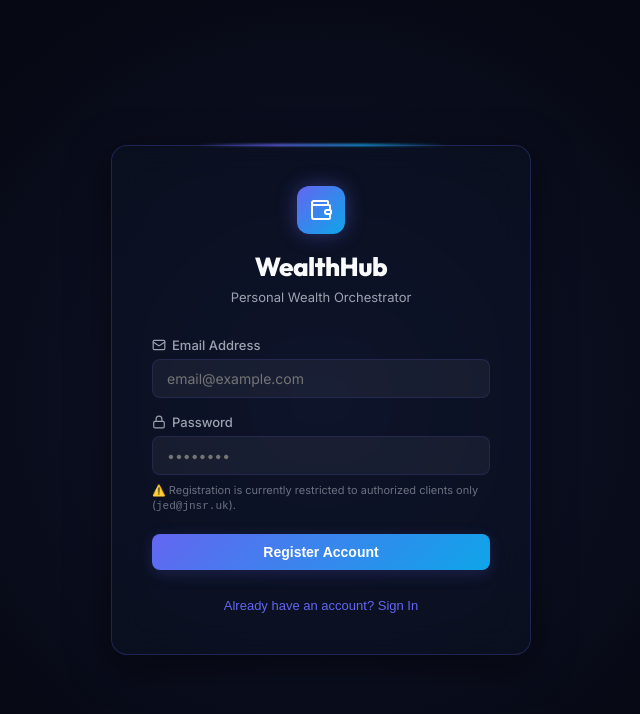
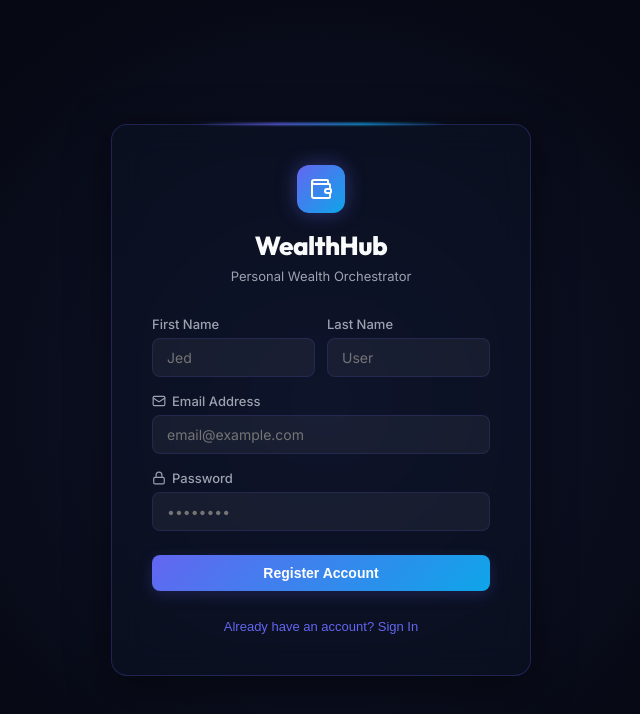
Before and after one commit to JNSR295/money-hub, a React (Vite) app in the folder frontend/: page / in a window 1280 px wide. Both pictures are taken after a click on the button "Don't have an account? Register". Shown: the top 714 px of the page, without its empty margins (319-959 px from the left). Built offline with nearby package versions, Linux system fonts and the light colour scheme; no server answers.

Commit message:
feat: add first/last name to registration, password complexity check, and silences registration restrictions

```diff
--- a/frontend/src/screens/LoginScreen.tsx
+++ b/frontend/src/screens/LoginScreen.tsx
@@ -10,6 +10,8 @@ function LoginScreen({ onLoginSuccess }: LoginScreenProps) {
   const [isRegistering, setIsRegistering] = useState(false);
   const [email, setEmail] = useState('');
   const [password, setPassword] = useState('');
+  const [firstName, setFirstName] = useState('');
+  const [lastName, setLastName] = useState('');
   const [twoFactorToken, setTwoFactorToken] = useState('');
   const [show2FA, setShow2FA] = useState(false);
   const [message, setMessage] = useState<{ text: string; isError: boolean } | null>(null);
@@ -22,11 +24,24 @@ function LoginScreen({ onLoginSuccess }: LoginScreenProps) {
 
     try {
       if (isRegistering) {
-        // Register API
-        await axios.post('/api/register', { email, password });
+        // Frontend Password Complexity Validation: at least 8 chars, 1 uppercase, 1 digit, 1 special char
+        const passwordRegex = /^(?=.*[A-Z])(?=.*\d)(?=.*[!@#$%^&*()_+\-=\[\]{};':"\\|,.<>\/?]).{8,}$/;
+        if (!passwordRegex.test(password)) {
+          setMessage({
+            text: 'Password must be at least 8 characters long and contain at least one uppercase letter, one number, and one special character.',
+            isError: true
+          });
+          setIsLoading(false);
+          return;
+        }
+
+        // Register API with firstName and lastName
+        await axios.post('/api/register', { email, password, firstName, lastName });
         setMessage({ text: 'Registration successful! Please log in.', isError: false });
         setIsRegistering(false);
         setPassword('');
+        setFirstName('');
+        setLastName('');
       } else {
         // Login API
         const response = await axios.post('/api/login', { email, password });
@@ -168,8 +183,36 @@ function LoginScreen({ onLoginSuccess }: LoginScreenProps) {
             </button>
           </form>
         ) : (
-          /* Standard Login/Register Step */
           <form onSubmit={handleAuth}>
+            {isRegistering && (
+              <div style={{ display: 'flex', gap: '12px', marginBottom: '16px' }}>
+                <div className="form-group" style={{ flex: 1, marginBottom: 0 }}>
+                  <label className="form-label">First Name</label>
+                  <input
+                    type="text"
+                    placeholder="Jed"
+                    className="form-input"
+                    value={firstName}
+                    onChange={(e) => setFirstName(e.target.value)}
+                    required
+                    disabled={isLoading}
+                  />
+                </div>
+                <div className="form-group" style={{ flex: 1, marginBottom: 0 }}>
+                  <label className="form-label">Last Name</label>
+                  <input
+                    type="text"
+                    placeholder="User"
+                    className="form-input"
+                    value={lastName}
+                    onChange={(e) => setLastName(e.target.value)}
+                    required
+                    disabled={isLoading}
+                  />
+                </div>
+              </div>
+            )}
+
             <div className="form-group">
               <label className="form-label" style={{ display: 'flex', alignItems: 'center', gap: '6px' }}>
                 <Mail size={14} />
@@ -202,12 +245,6 @@ function LoginScreen({ onLoginSuccess }: LoginScreenProps) {
               />
             </div>
 
-            {isRegistering && (
-              <p style={{ fontSize: '11px', color: '#6b7280', margin: '-16px 0 20px 0', lineHeight: '1.4' }}>
-                ⚠️ Registration is currently restricted to authorized clients only (<code>jed@jnsr.uk</code>).
-              </p>
-            )}
-
             <button type="submit" className="btn-primary" style={{ width: '100%' }} disabled={isLoading}>
               {isLoading
                 ? (isRegistering ? 'Registering...' : 'Authenticating...')
@@ -230,6 +267,8 @@ function LoginScreen({ onLoginSuccess }: LoginScreenProps) {
                   setIsRegistering(!isRegistering);
                   setMessage(null);
                   setPassword('');
+                  setFirstName('');
+                  setLastName('');
                 }}
                 disabled={isLoading}
               >
```
Also changed, not shown: 2 other files (tests, documents, lock files or other folders).
